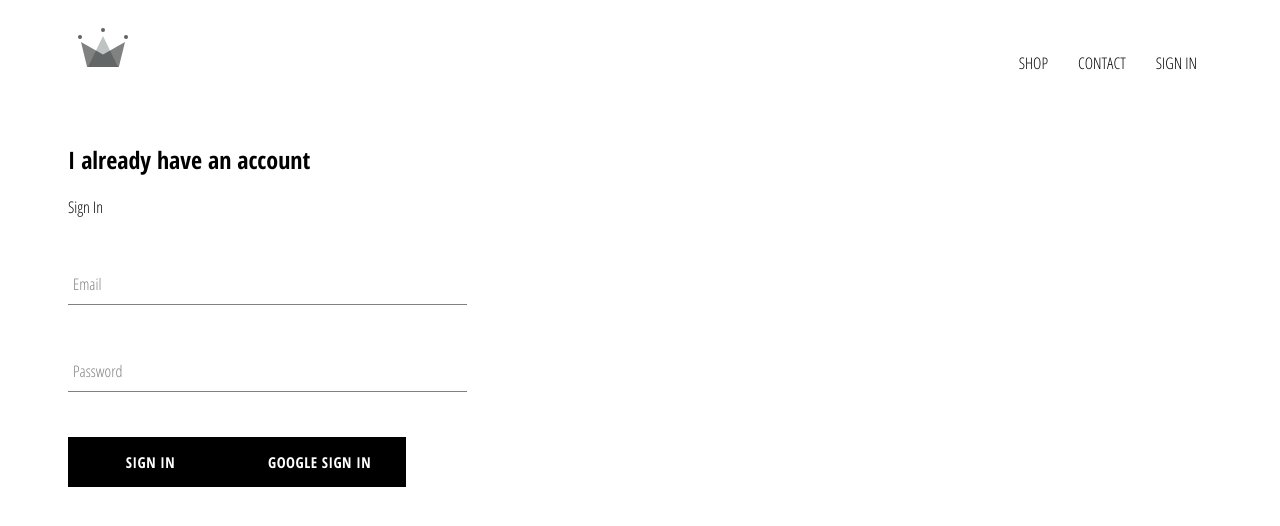
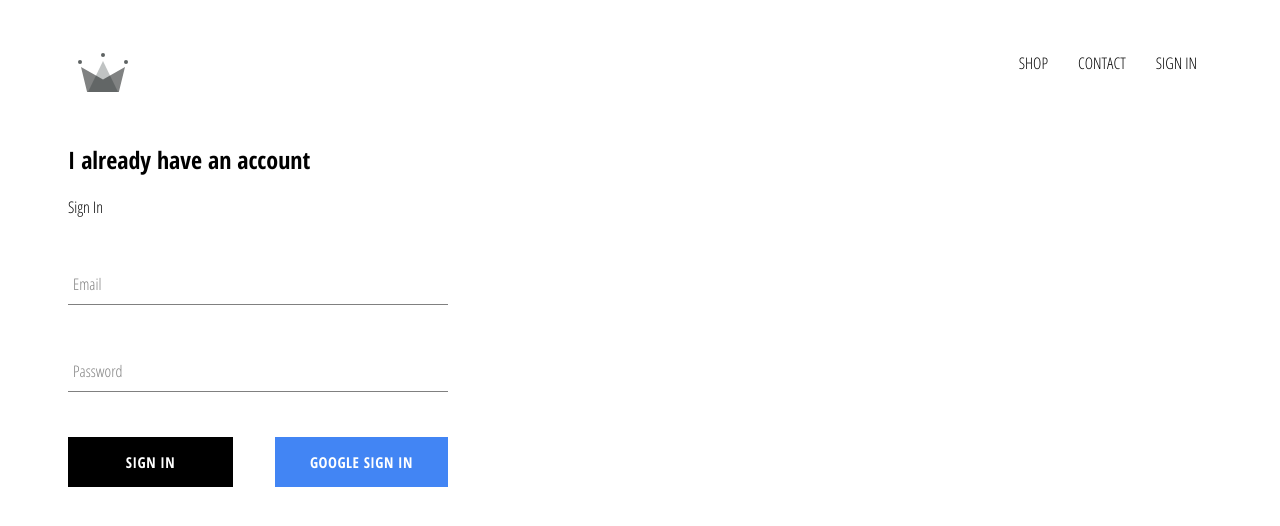
Before and after one commit to drerichards/crwn-ecommerce, a React (Create React App) app: page /sign-in in a window 1280 px wide. Shown: the top 526 px of the page. Built offline with nearby package versions, Linux system fonts and the light colour scheme; no server answers.

Commit message:
add sign out styles

```diff
--- a/src/App.css
+++ b/src/App.css
@@ -9,3 +9,7 @@ a {
     text-decoration: none;
     color: initial;
 }
+
+* {
+    box-sizing: border-box;
+}
--- a/src/components/pages/authentication/signin/SignIn.jsx
+++ b/src/components/pages/authentication/signin/SignIn.jsx
@@ -48,8 +48,10 @@ export default class SignIn extends Component {
                         handleChange={this.handleChange}
                         required
                     />
-                    <Button type="submit">Sign In</Button>
-                    <Button onClick={signInWithGoogle}>Google Sign In</Button>
+                    <div className="button-group">
+                        <Button type="submit">Sign In</Button>
+                        <Button onClick={signInWithGoogle} isGoogleSignIn>Google Sign In</Button>
+                    </div>
                 </form>
             </div>
         )
--- a/src/components/pages/authentication/signin/sign-in.scss
+++ b/src/components/pages/authentication/signin/sign-in.scss
@@ -1,9 +1,14 @@
 .sign-in {
-    width: 30vw;
+    width: 380px;
     display: flex;
     flex-direction: column;
 
     .title {
         margin: 10px 0;
     }
+
+    .button-group {
+        display: flex;
+        justify-content: space-between;
+    }
 }
--- a/src/components/subcomponents/button/Button.jsx
+++ b/src/components/subcomponents/button/Button.jsx
@@ -1,9 +1,9 @@
 import React from 'react'
 import './button.scss'
 
-const Button = ({children, ...buttonProps}) => {
+const Button = ({children, isGoogleSignIn, ...buttonProps}) => {
     return (
-        <button className="button" {...buttonProps}>
+        <button className={`${isGoogleSignIn ? 'googleBtn' : ''} button`} {...buttonProps}>
             {children}
         </button>
     )
--- a/src/components/subcomponents/button/button.scss
+++ b/src/components/subcomponents/button/button.scss
@@ -19,4 +19,13 @@
     color: black;
     border: 1px solid black;
   }
+  &.googleBtn {
+    background-color: #4285f4;
+    color: #fff;
+
+    &:hover {
+      background-color: #357ae8;
+      border: none;
     }
+  }
+}
```
Lines whose indentation alone changed are shown as unchanged.
